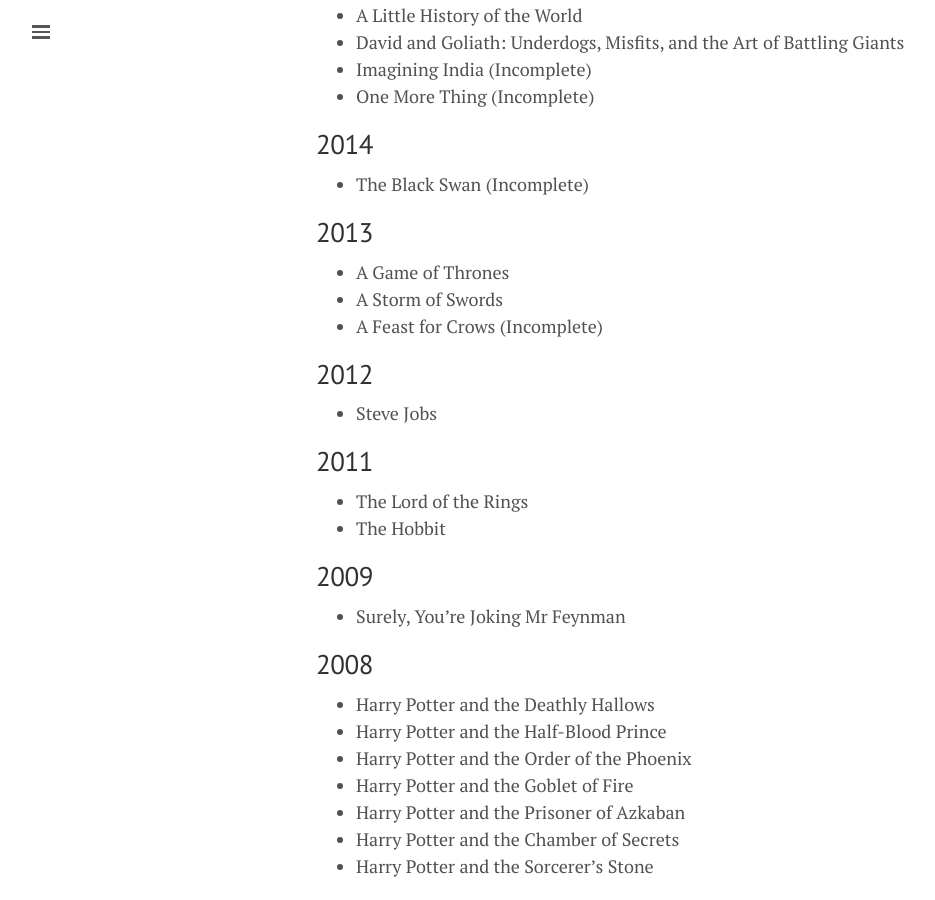
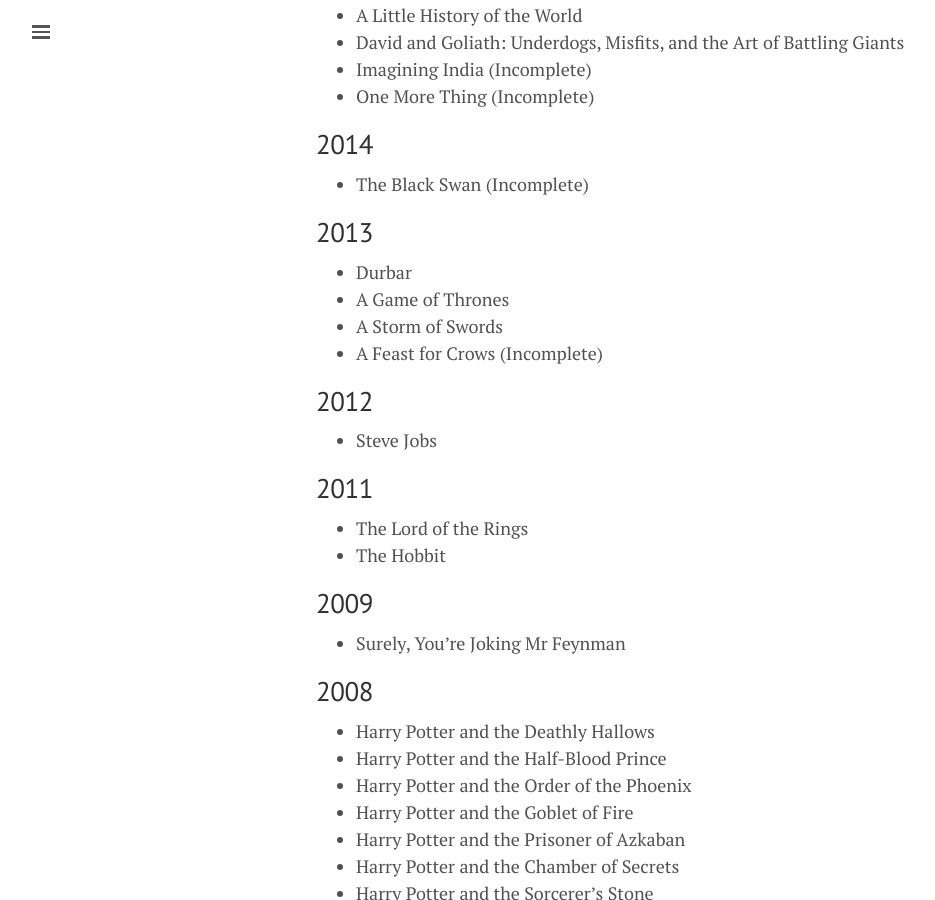
Before and after one commit to hardikp/hardikp.github.io, a Jekyll site: the page built from books.md, in a window 1280 px wide and 900 px high, scrolled down 2088 px. Shown: the whole window, without its empty margins (0-935 px from the left). Built offline with Jekyll 4.4.1, drawn with Linux system fonts in a browser that asks for light colours; comment, search, counter and statistics services are not loaded.

Commit message:
Adding Durbar

```diff
--- a/books.md
+++ b/books.md
@@ -64,6 +64,7 @@
 * The Black Swan (Incomplete)
 
 ## 2013
+* Durbar
 * A Game of Thrones
 * A Storm of Swords
 * A Feast for Crows (Incomplete)
```
